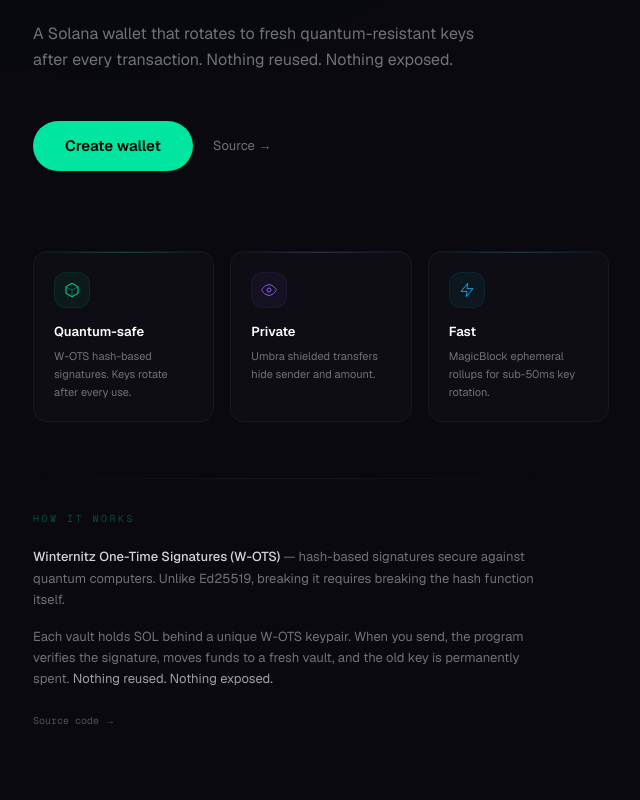
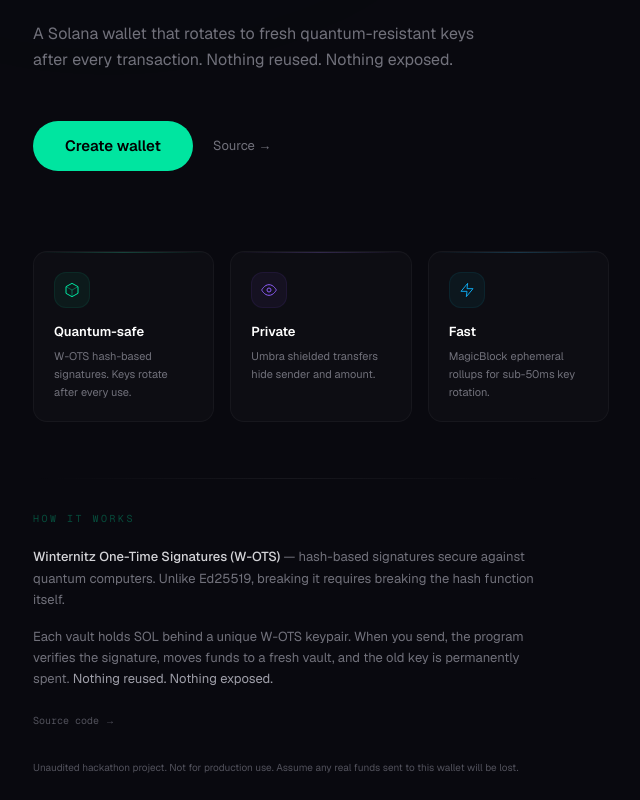
Before and after one commit to frederik-maker/quantum-wallet, a Next.js app in the folder app/: page / in a window 1280 px wide. Shown: the part 322-1122 px from the top of the page, without its empty margins (319-959 px from the left). Before the commit the page ends 1074 px from the top, so only its background shows below. Built offline with nearby package versions, Linux system fonts and the light colour scheme; what @solana/web3.js would draw is missing.

Commit message:
Add disclaimers to site footer, landing page, and README
Unaudited hackathon project warning on dashboard footer,
landing page bottom, and README disclaimer section.

```diff
--- a/app/src/components/CreateWallet.tsx
+++ b/app/src/components/CreateWallet.tsx
@@ -96,6 +96,7 @@
             <div className="flex items-center gap-5 mt-6 text-[10px] font-mono text-zinc-600">
               <a href="https://github.com/frederik-maker/quantum-wallet" target="_blank" rel="noopener noreferrer" className="hover:text-[#00e5a0]/60 transition-colors duration-300">Source code &rarr;</a>
             </div>
+            <p className="mt-8 text-[10px] text-zinc-600 leading-relaxed">Unaudited hackathon project. Not for production use. Assume any real funds sent to this wallet will be lost.</p>
           </motion.div>
         </motion.div>
       ) : (
--- a/app/src/components/WalletDashboard.tsx
+++ b/app/src/components/WalletDashboard.tsx
@@ -441,6 +441,7 @@
           </div>
           <a href="https://github.com/frederik-maker/quantum-wallet" target="_blank" rel="noopener noreferrer" className="text-[10px] text-zinc-600 hover:text-zinc-400 transition-colors font-mono">GitHub &rarr;</a>
         </div>
+        <p className="mt-4 text-[10px] text-zinc-600 leading-relaxed text-center">Unaudited hackathon project. Not for production use. Assume any real funds sent will be lost.</p>
       </motion.main>
 
       {/* Modals */}
```
Also changed, not shown: 1 other file (tests, documents, lock files or other folders).
